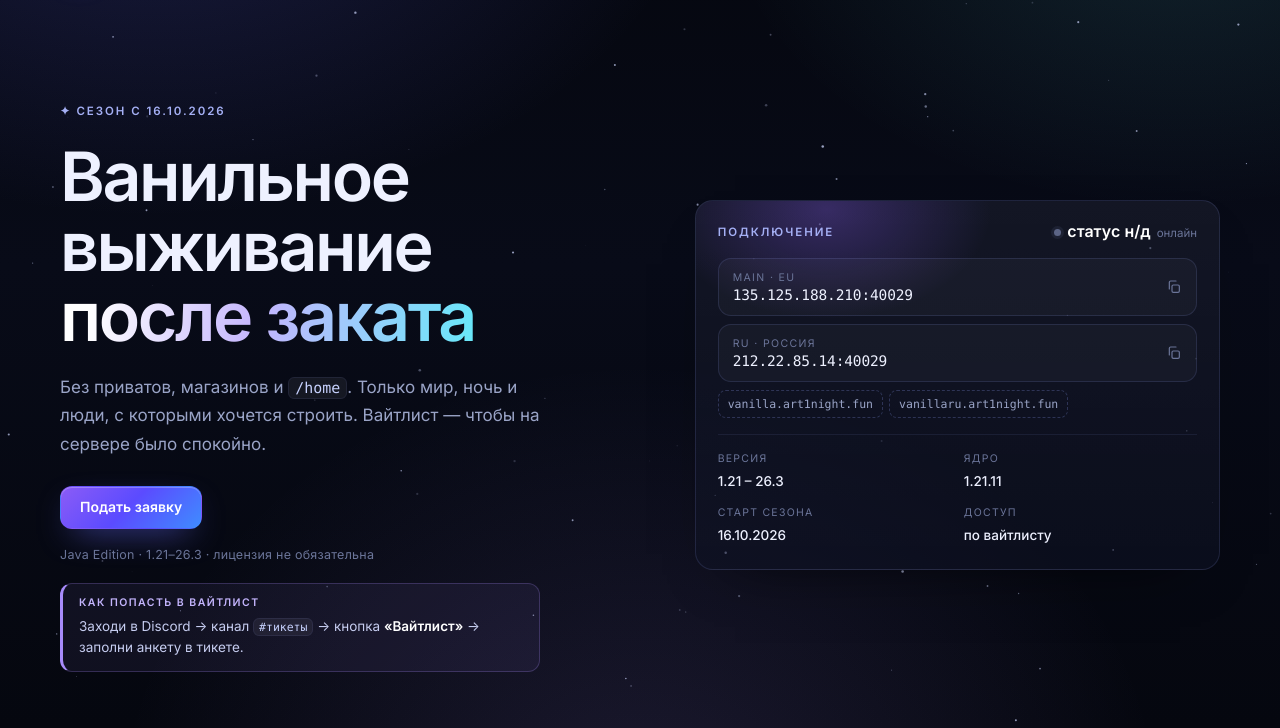
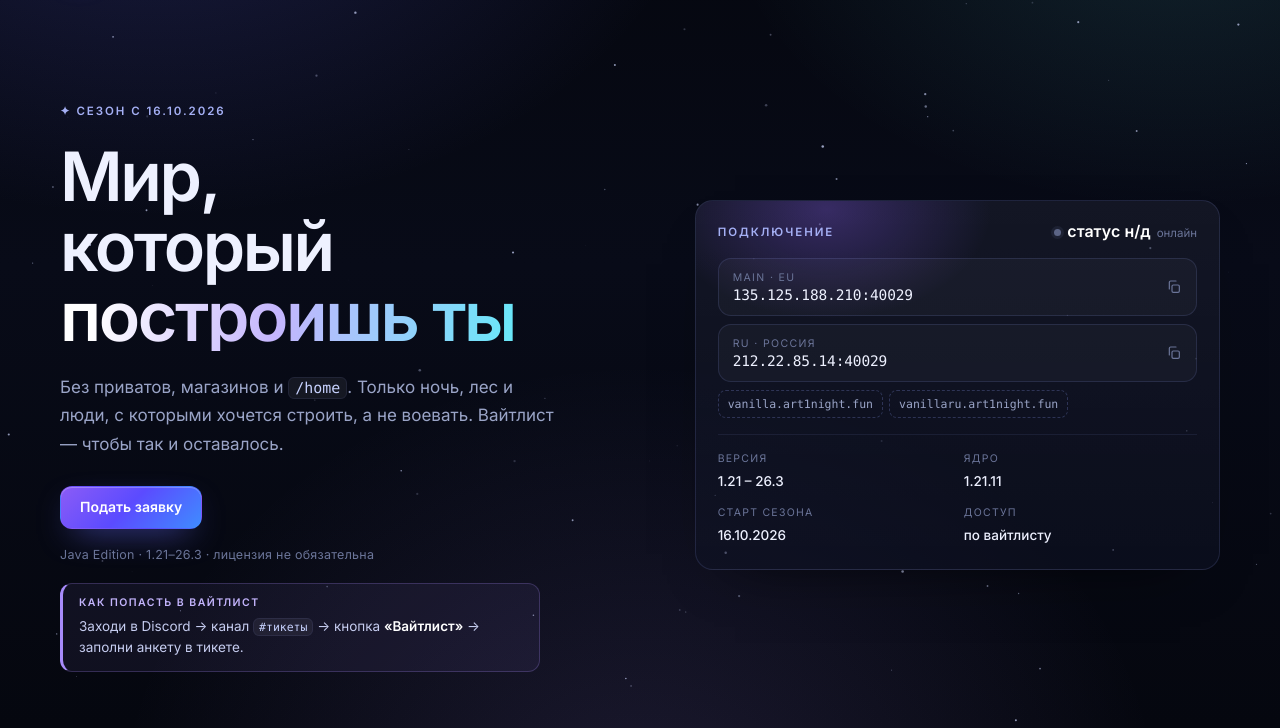
Before and after one commit to Art1Night/vanillanight, a plain HTML site: page index.html in a window 1280 px wide. Shown: the part 72-800 px from the top of the page. Drawn offline with Linux system fonts and the light colour scheme; no server answers; a web font is replaced by a local one.

Commit message:
New hero headline

```diff
--- a/index.html
+++ b/index.html
@@ -65,8 +65,8 @@
     <div class="hero">
       <div class="hero__copy">
         <span class="eyebrow">✦ Сезон с 16.10.2026</span>
-        <h1>Ванильное<br>выживание<br><em>после заката</em></h1>
-        <p class="lead">Без приватов, магазинов и <code>/home</code>. Только мир, ночь и люди, с которыми хочется строить. Вайтлист — чтобы на сервере было спокойно.</p>
+        <h1>Мир,<br>который<br><em>построишь ты</em></h1>
+        <p class="lead">Без приватов, магазинов и <code>/home</code>. Только ночь, лес и люди, с которыми хочется строить, а не воевать. Вайтлист — чтобы так и оставалось.</p>
         <div class="cta-row">
           <a class="btn btn--primary" href="https://discord.gg/eUhHUwq5Gh" target="_blank" rel="noopener">Подать заявку</a>
         </div>
```
